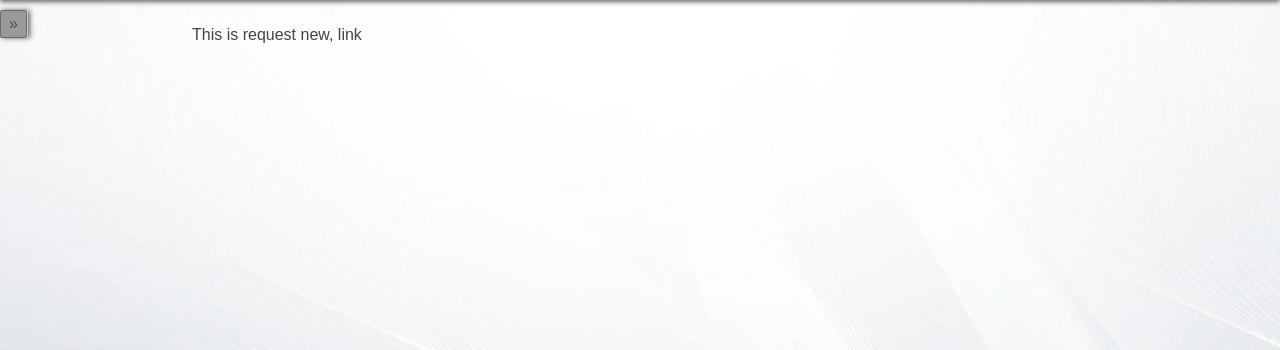
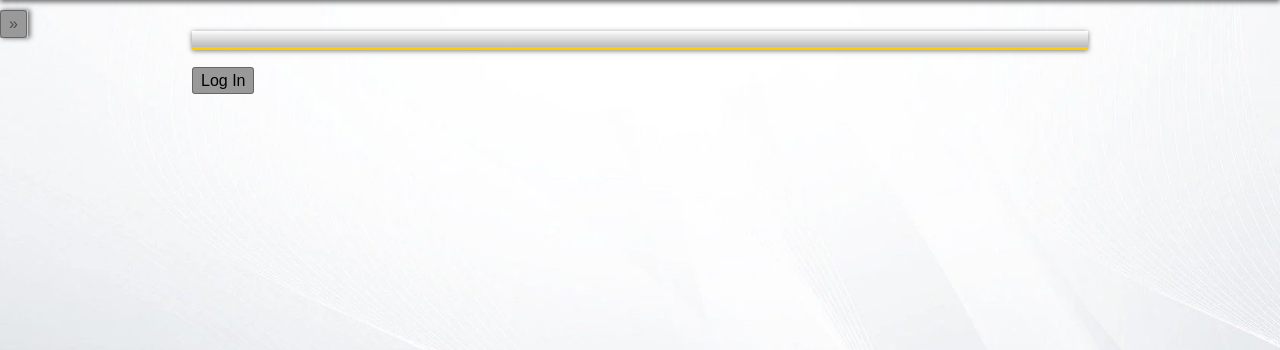
Before and after one commit to kobrius11/mondev, a Django app: page /user/email/ in a window 1280 px wide. Shown: the part 70-420 px from the top of the page. Run offline with Django 4.2, Linux system fonts and the light colour scheme.

Commit message:
added button class

```diff
--- a/monda_live/user_profile/templates/verify_email/email_verification_successful.html
+++ b/monda_live/user_profile/templates/verify_email/email_verification_successful.html
@@ -4,5 +4,5 @@
 {%block content%}
     <h1>{% trans status %}</h1>
     <p>{% trans msg %}</p>
-    <a class="button" href="{{ link }}">{% trans "log in"|title %}</a>
+    <a class="btn" href="{{ link }}">{% trans "log in"|title %}</a>
 {%endblock%}
--- a/monda_live/user_profile/templates/verify_email/link_expired.html
+++ b/monda_live/user_profile/templates/verify_email/link_expired.html
@@ -3,5 +3,5 @@
 
 {%block content%}
     <p>{% trans status %}<p>
-    <a class="button" href="{% url 'request-new-link-from-token' encoded_email encoded_token %}">This is request new, link</a>
+    <a class="btn" href="{% url 'request-new-link-from-token' encoded_email encoded_token %}">This is request new, link</a>
 {% endblock %}
--- a/monda_live/user_profile/templates/verify_email/request_new_email.html
+++ b/monda_live/user_profile/templates/verify_email/request_new_email.html
@@ -9,6 +9,6 @@
     <fieldset>
         {{form}}
     </fieldset>
-    <button class="button" type="submit">{% trans "Request New Email"|title %}</button>
+    <button class="btn" type="submit">{% trans "Request New Email"|title %}</button>
 </form>
 {% endblock %}
--- a/monda_live/user_profile/views.py
+++ b/monda_live/user_profile/views.py
@@ -66,7 +66,7 @@
         return super().dispatch(request, *args, **kwargs)
 
 class EmailTemplateView(TemplateView):
-    template_name = 'verify_email/link_expired.html'
+    template_name = 'verify_email/email_verification_successful.html'
 
     def get_context_data(self, **kwargs):
         context = super().get_context_data(**kwargs)
```
